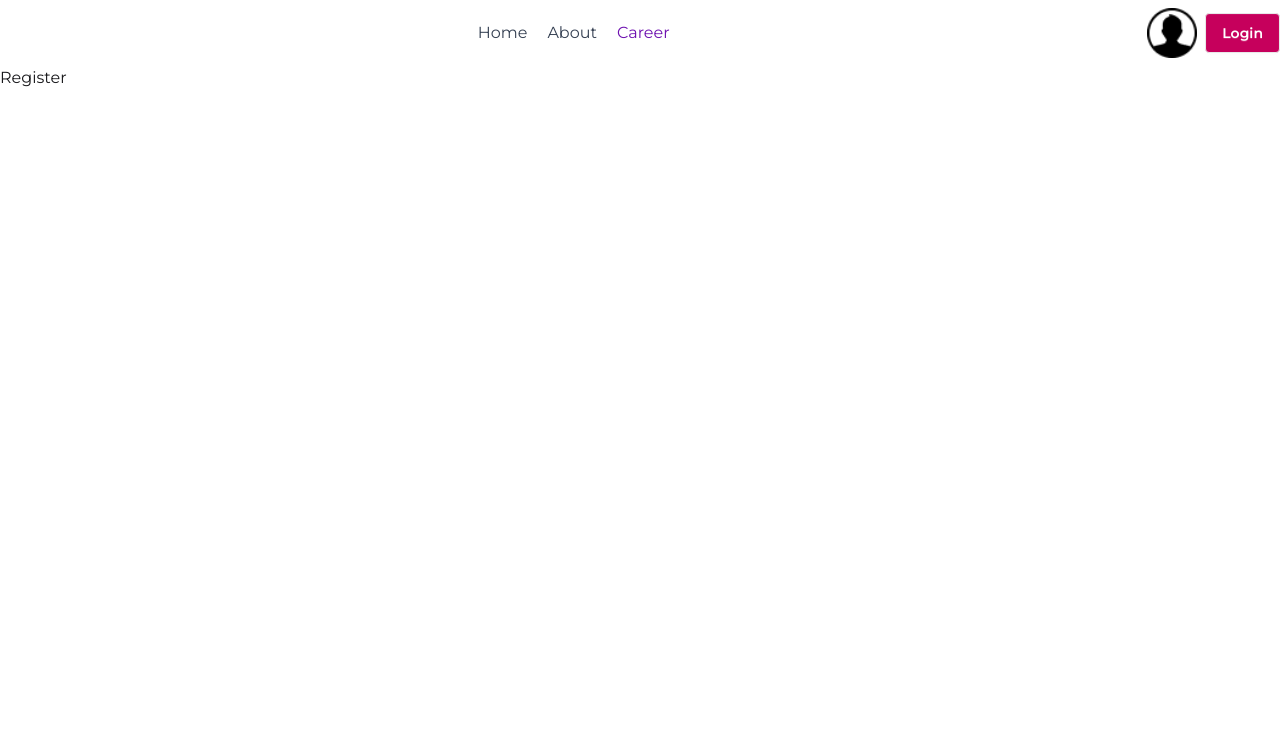
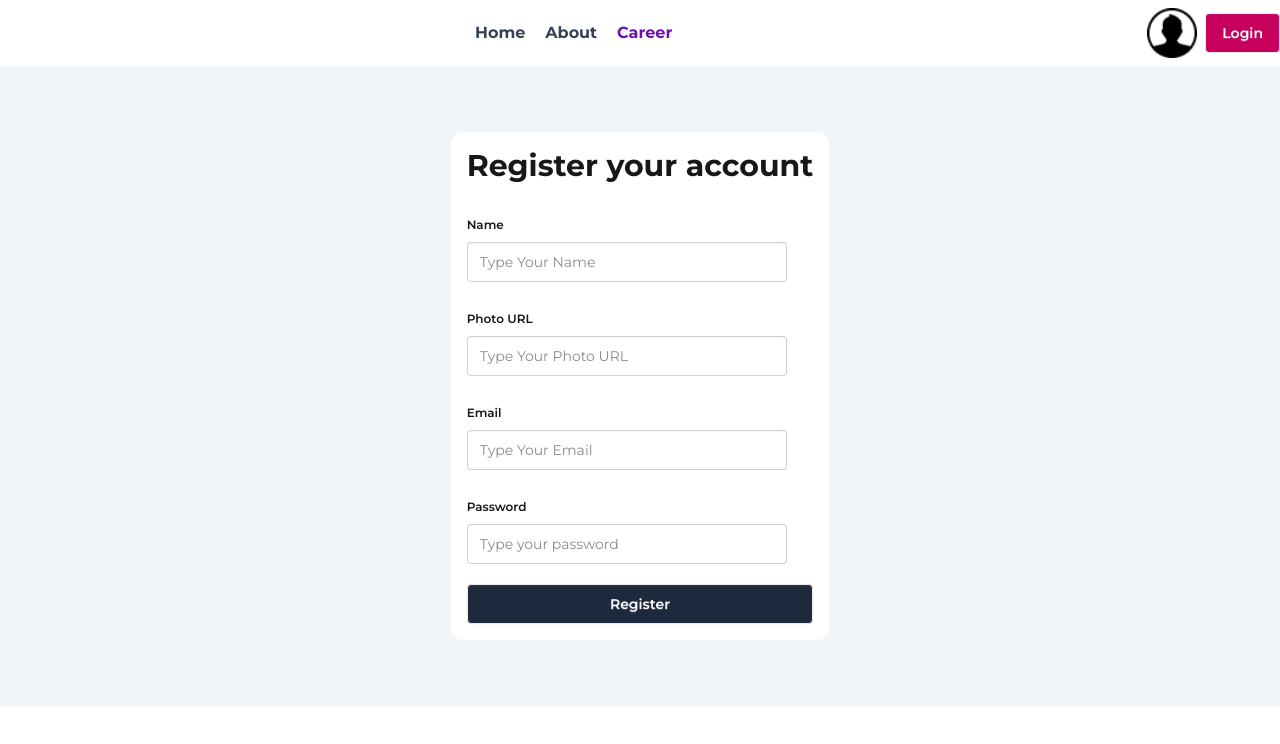
Before and after one commit to ashikmridha793/dracon-news-next, a Next.js app: page /register in a window 1280 px wide. Shown: the top 744 px of the page. Built offline with nearby package versions, Linux system fonts and the light colour scheme.

Commit message:
added better auth

```diff
--- a/package.json
+++ b/package.json
@@ -9,11 +9,15 @@
     "lint": "eslint"
   },
   "dependencies": {
+    "@better-auth/mongo-adapter": "^1.6.9",
+    "better-auth": "^1.6.9",
     "date-fns": "^4.1.0",
+    "mongodb": "^7.2.0",
     "next": "16.2.4",
     "react": "19.2.4",
     "react-dom": "19.2.4",
     "react-fast-marquee": "^1.6.5",
+    "react-hook-form": "^7.74.0",
     "react-icons": "^5.6.0"
   },
   "devDependencies": {
--- a/src/app/(auth)/login/page.jsx
+++ b/src/app/(auth)/login/page.jsx
@@ -1,9 +1,54 @@
+"use client"
+import Link from 'next/link';
 import React from 'react';
+import { useForm } from 'react-hook-form';
 
 const LoginPage = () => {
+    const { register, handleSubmit, formState: { errors } } = useForm()
+
+    const handleLoginFunc = (data) => {
+        console.log(data)
+    }
+    console.log(errors)
+
     return (
-        <div>
-            Login
+        <div className='container mx-auto min-h-[80vh] flex justify-center items-center bg-slate-100'>
+            <div className='p-4 rounded-xl bg-white'>
+                <h2 className="font-bold text-3xl text-center mb-6">
+                    Login your account
+                </h2>
+
+                <form className='space-y-4' onSubmit={handleSubmit(handleLoginFunc)}>
+                    <fieldset className="fieldset">
+                        <legend className="fieldset-legend">Email</legend>
+                        <input
+                            type="email"
+                            className="input"
+                            placeholder="Type Your Email"
+                            {...register("email", { required: `"Email fild is required"` })}
+                        />
+                        {errors.email && <p className='text-red-600'>{errors.email.message}</p>}
+                    </fieldset>
+                    <fieldset className="fieldset">
+                        <legend className="fieldset-legend">Password</legend>
+                        <input
+                            type="password"
+                            className="input"
+                            placeholder="Type your password"
+                            {...register("password", { required: `"Password fild is required"` })}
+                        />
+                        {errors.password && <p className='text-red-600'>{errors.password.message}</p>}
+                    </fieldset>
+
+                    <button className="btn w-full bg-slate-800 text-white">Login</button>
+                </form>
+                <p className="mt-4">
+                    Don't have an account?
+                    <Link href={"/register"} className="text-pink-700">
+                        Register
+                    </Link>
+                </p>
+            </div>
         </div>
     );
 };
--- a/src/app/(auth)/register/page.jsx
+++ b/src/app/(auth)/register/page.jsx
@@ -1,9 +1,89 @@
+"use client"
+import Link from 'next/link';
 import React from 'react';
+import { useForm } from 'react-hook-form';
 
 const RegisterPage = () => {
+    const { register, handleSubmit, formState: { errors } } = useForm()
+
+    const handleRegisterFunc = (data) => {
+        const {email, name, photo, password} = data;
+        console.log(email, photo, name, password)
+    }
+
     return (
-        <div>
-            Register
+        <div className='container mx-auto min-h-[80vh] flex justify-center items-center bg-slate-100'>
+            <div className='p-4 rounded-xl bg-white'>
+                <h2 className="font-bold text-3xl text-center mb-6">
+                    Register your account
+                </h2>
+
+                <form className='space-y-4' onSubmit={handleSubmit(handleRegisterFunc)}>
+
+                    <fieldset className="fieldset">
+                        <legend className="fieldset-legend">Name</legend>
+                        <input
+                            type="Name"
+                            className="input"
+                            placeholder="Type Your Name"
+                            {...register("name", {
+                                required: `"Name fild is required"`
+                            })}
+                        />
+                        {errors.name && (
+                            <p className='text-red-600'>{errors.name.message}</p>
+                        )}
+                    </fieldset>
+                    <fieldset className="fieldset">
+                        <legend className="fieldset-legend">Photo URL</legend>
+                        <input
+                            type="text"
+                            className="input"
+                            placeholder="Type Your Photo URL"
+                            {...register("photo", {
+                                required: `"photo fild is required"`
+
+                            })}
+                        />
+                        {errors.photo && (
+                            <p className='text-red-600'>{errors.photo.message}</p>
+                        )}
+                    </fieldset>
+                    <fieldset className="fieldset">
+                        <legend className="fieldset-legend">Email</legend>
+                        <input
+                            type="email"
+                            className="input"
+                            placeholder="Type Your Email"
+                            {...register("email", {
+                                required: `"Email fild is required"`
+
+                            })}
+                        />
+                        {errors.email && (
+                            <p className='text-red-600'>{errors.email.message}</p>
+                        )}
+                    </fieldset>
+
+                    <fieldset className="fieldset">
+                        <legend className="fieldset-legend">Password</legend>
+                        <input
+                            type="password"
+                            className="input"
+                            placeholder="Type your password"
+                            {...register("password", {
+                                required: `"Password fild is required"`
+
+                            })}
+                        />
+                        {errors.password && (
+                            <p className='text-red-600'>{errors.password.message}</p>
+                        )}
+                    </fieldset>
+
+                    <button className="btn w-full bg-slate-800 text-white">Register</button>
+                </form>
+            </div>
         </div>
     );
 };
--- a/src/components/shared/Navbar.jsx
+++ b/src/components/shared/Navbar.jsx
@@ -8,9 +8,9 @@ const Navbar = () => {
         <div className='flex justify-between container mx-auto gap-2 my-2'>
             <div></div>
             <ul className='flex gap-5 justify-between items-center'>
-                <li className='text-gray-700'><Navlink href="/">Home</Navlink></li>
-                <li className='text-gray-700'><Navlink href="/about-us">About</Navlink></li>
-                <li className='text-gray-700'><Navlink href="/career" className="text-purple-800">Career</Navlink></li>
+                <li className='text-gray-700 font-bold'><Navlink href="/">Home</Navlink></li>
+                <li className='text-gray-700 font-bold'><Navlink href="/about-us">About</Navlink></li>
+                <li className='text-gray-700 font-bold'><Navlink href="/career" className="text-purple-800">Career</Navlink></li>
             </ul>
             <div className='flex items-center gap-2'>
                 <Image src={userAvatar} alt='User abater' width={50} height={50} />
--- /dev/null
+++ b/src/lib/auth.ts
@@ -0,0 +1,13 @@
+import { betterAuth } from "better-auth";
+import { MongoClient } from "mongodb";
+import { mongodbAdapter } from "better-auth/adapters/mongodb";
+
+const client = new MongoClient(process.env.MONGO_URI);
+const db = client.db();
+
+export const auth = betterAuth({
+    database: mongodbAdapter(db, {
+        // Optional: if you don't provide a client, database transactions won't be enabled.
+        client
+    }),
+});
```
Also changed, not shown: 1 other file (tests, documents, lock files or other folders).
